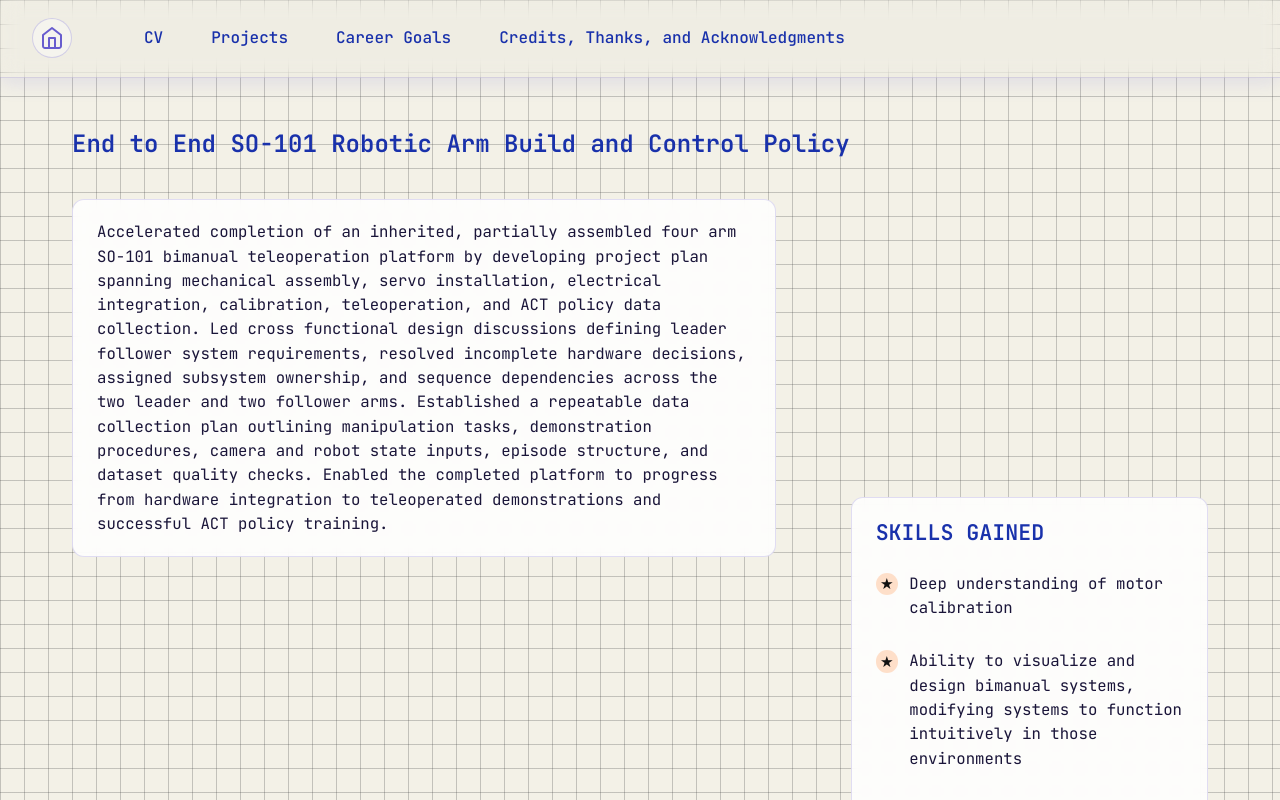
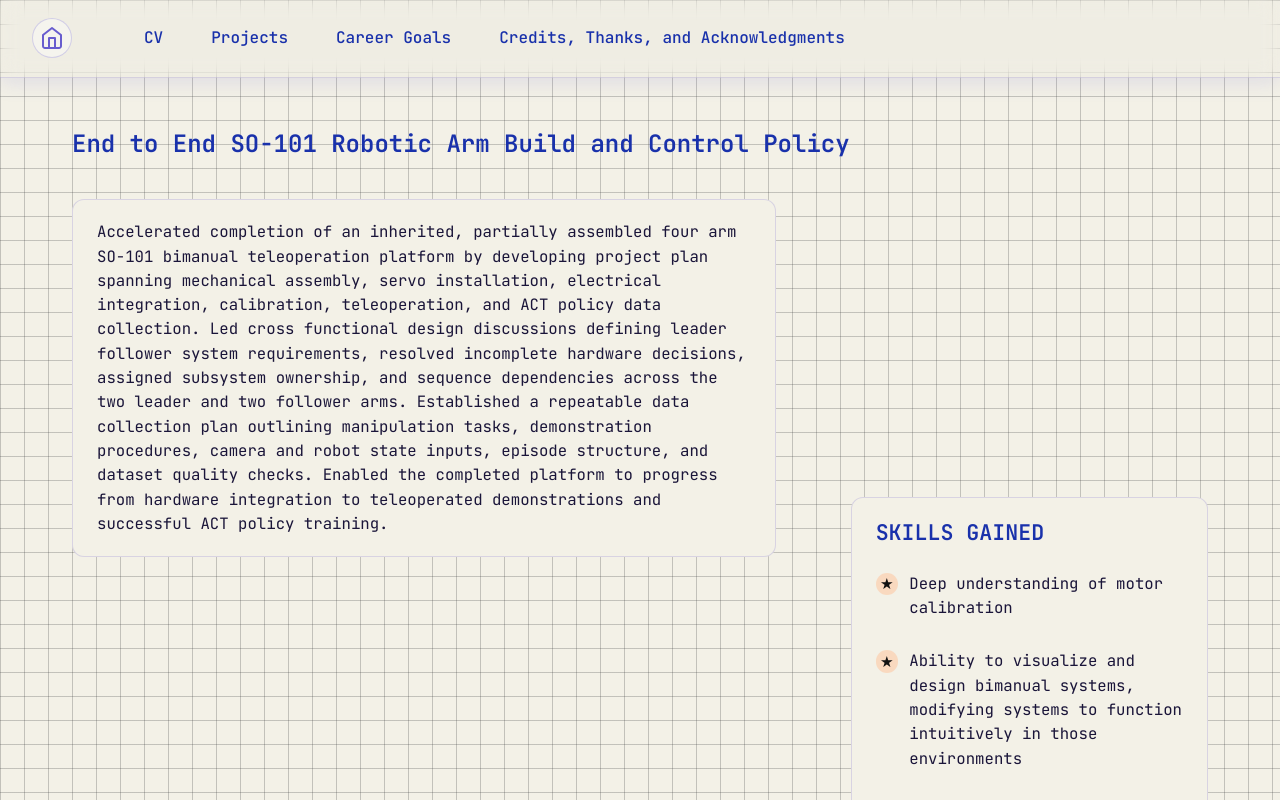
Before and after one commit to nandikakohli/nandika-kohli, a SvelteKit app in the folder personal-website/svelte-website/: page /projects in a window 1280 px wide. Shown: the top 800 px of the page. Built offline with nearby package versions, Linux system fonts and the light colour scheme; no server answers.

Commit message:
Match SO-101 text boxes to projects background

```diff
--- a/personal-website/svelte-website/src/app.css
+++ b/personal-website/svelte-website/src/app.css
@@ -405,7 +405,7 @@ h1 {
 
 .so101-text-box {
   padding: 1.25rem 1.5rem;
-  background: var(--card-bg);
+  background: #f3f1e7;
   border: 1px solid rgba(104, 93, 206, 0.2);
   border-radius: 12px;
   box-shadow: none;
```
